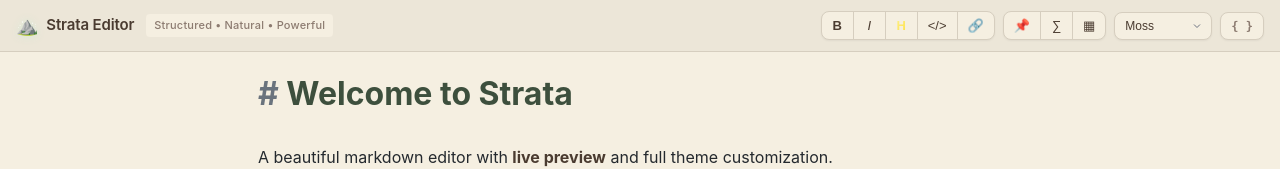
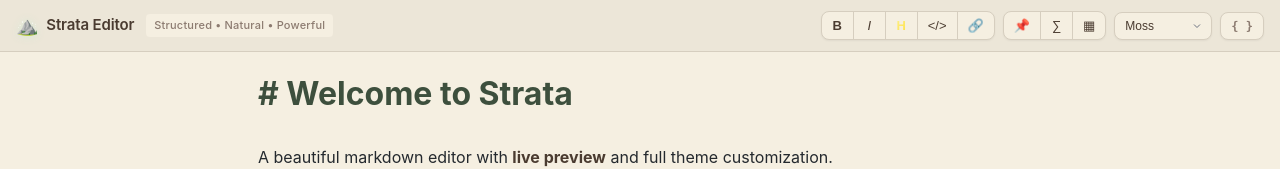
Before and after one commit to yesagainivan/Strata, a React (Vite) app: page / in a window 1280 px wide. Shown: the top 169 px of the page. Built offline with nearby package versions, Linux system fonts and the light colour scheme.

Commit message:
feat: Add extensive demo content and adjust theme styling to prevent markdown heading conflicts.

```diff
--- a/src/core/theme.ts
+++ b/src/core/theme.ts
@@ -671,10 +671,8 @@
     { tag: tags.emphasis, fontStyle: 'italic' },
     { tag: tags.strikethrough, textDecoration: 'line-through' },
 
-    // Meta/annotations
-    { tag: tags.meta, color: 'var(--code-comment)' },
-    { tag: tags.annotation, color: 'var(--code-comment)' },
-    { tag: tags.processingInstruction, color: 'var(--code-comment)' },
+    // Note: We intentionally don't style tags.meta, tags.annotation, or
+    // tags.processingInstruction here as they conflict with markdown heading markers.
 
     // Invalid/error
     { tag: tags.invalid, color: 'var(--code-keyword)', textDecoration: 'underline wavy' },
```
